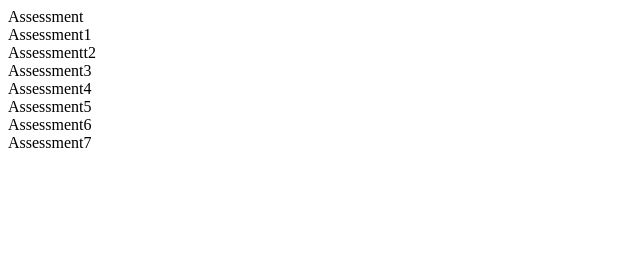
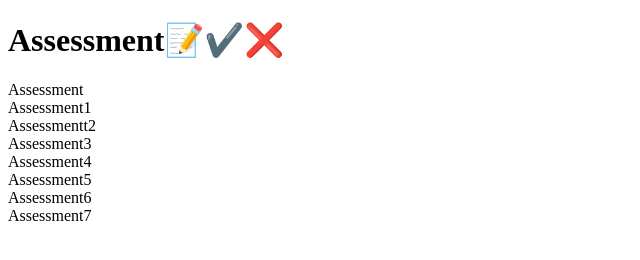
Before and after one commit to marriet-aho/T4G_Group12, a plain HTML site: page index.html in a window 1280 px wide. Shown: the whole page, without its empty margins (0-640 px from the left). Drawn offline with Linux system fonts and the light colour scheme.

Commit message:
index.html

```diff
--- a/index.html
+++ b/index.html
@@ -6,6 +6,7 @@
     <title>Flexbox</title>
 </head>
 <body>
+    <h1>Assessment📝✔️❌</h1>
     <div class="flex-container">
         <div>Assessment</div>
         <div>Assessment1</div>
```
